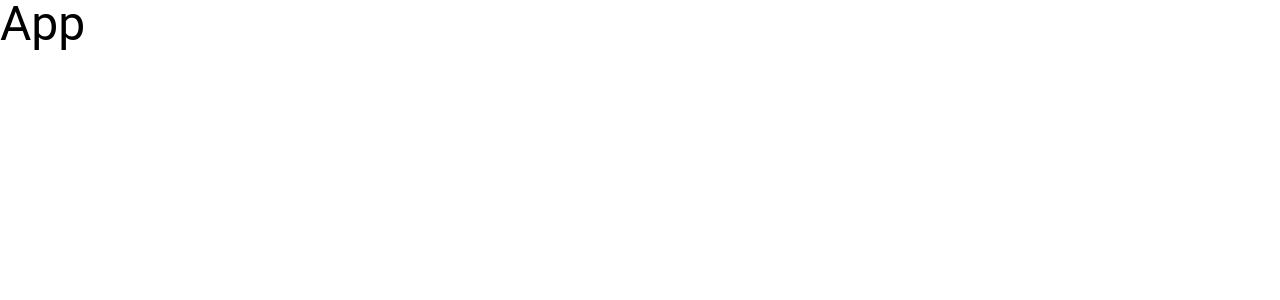
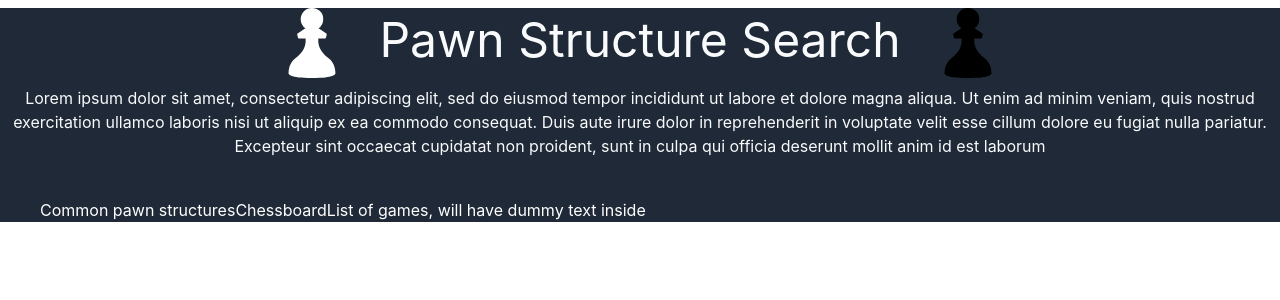
Before and after one commit to eduardo-emeregildo/pawn_structure, a React (Vite) app in the folder frontend/: page / in a window 1280 px wide. Shown: the top 300 px of the page. Built offline with nearby package versions, Linux system fonts and the light colour scheme.

Commit message:
Started the landing page

```diff
--- a/frontend/package.json
+++ b/frontend/package.json
@@ -11,7 +11,8 @@
   },
   "dependencies": {
     "react": "^18.2.0",
-    "react-dom": "^18.2.0"
+    "react-dom": "^18.2.0",
+    "react-icons": "^5.2.1"
   },
   "devDependencies": {
     "@types/react": "^18.2.66",
@@ -23,6 +24,8 @@
     "eslint-plugin-react-hooks": "^4.6.0",
     "eslint-plugin-react-refresh": "^0.4.6",
     "postcss": "^8.4.38",
+    "prettier": "^3.3.0",
+    "prettier-plugin-tailwindcss": "^0.6.1",
     "tailwindcss": "^3.4.3",
     "vite": "^5.2.0"
   }
--- a/frontend/src/App.jsx
+++ b/frontend/src/App.jsx
@@ -1,7 +1,13 @@
 import React from "react";
-
+import Title from "./components/Title";
+import PlayArea from "./components/PlayArea";
 const App = () => {
-  return <div className="text-5xl">App</div>;
+  return (
+    <div className="bg-gray-800">
+      <Title />
+      <PlayArea />
+    </div>
+  );
 };
 
 export default App;
--- /dev/null
+++ b/frontend/src/components/PlayArea.jsx
@@ -0,0 +1,15 @@
+import React from "react";
+
+const PlayArea = () => {
+  return (
+    <div className="grid-rows-3 m-10">
+      <div className="text-white inline-block">Common pawn structures</div>
+      <div className="text-white inline-block">Chessboard</div>
+      <div className="text-white inline-block">
+        List of games, will have dummy text inside
+      </div>
+    </div>
+  );
+};
+
+export default PlayArea;
--- /dev/null
+++ b/frontend/src/components/Title.jsx
@@ -0,0 +1,28 @@
+import React from "react";
+import { SiChessdotcom } from "react-icons/si";
+
+const Title = () => {
+  return (
+    <>
+      <div className=" flex justify-center m-2 gap-6">
+        <SiChessdotcom className="text-white" size={70} />
+        <h1 className="text-5xl text-center m-2 text-gray-50 ">
+          Pawn Structure Search
+        </h1>
+        <SiChessdotcom className="text-black" size={70} />
+      </div>
+
+      <p className="text-gray-50 text-center">
+        Lorem ipsum dolor sit amet, consectetur adipiscing elit, sed do eiusmod
+        tempor incididunt ut labore et dolore magna aliqua. Ut enim ad minim
+        veniam, quis nostrud exercitation ullamco laboris nisi ut aliquip ex ea
+        commodo consequat. Duis aute irure dolor in reprehenderit in voluptate
+        velit esse cillum dolore eu fugiat nulla pariatur. Excepteur sint
+        occaecat cupidatat non proident, sunt in culpa qui officia deserunt
+        mollit anim id est laborum
+      </p>
+    </>
+  );
+};
+
+export default Title;
--- a/frontend/tailwind.config.js
+++ b/frontend/tailwind.config.js
@@ -4,10 +4,13 @@ export default {
   theme: {
     extend: {
       fontFamily: {
-        sans: ["Roboto", "sans-serif"],
+        sans: ["Inter", "sans-serif"],
       },
-      gridTemplateColumns: {
-        "70/30": "70% 28%",
+      // gridTemplateColumns: {
+      //   "70/30": "70% 28%",
+      // },
+      colors: {
+        // "background-color": "#212526",
       },
     },
   },
```
Also changed, not shown: 1 other file (tests, documents, lock files or other folders).
